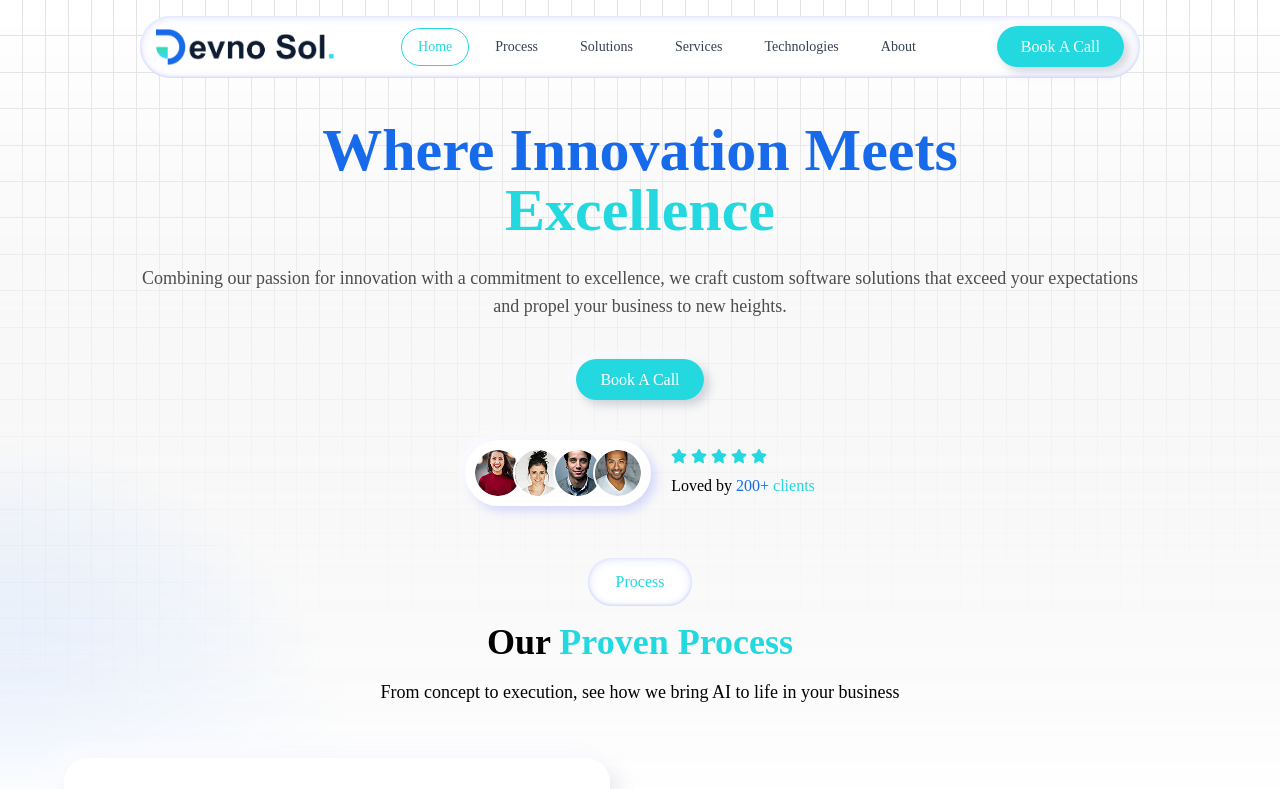
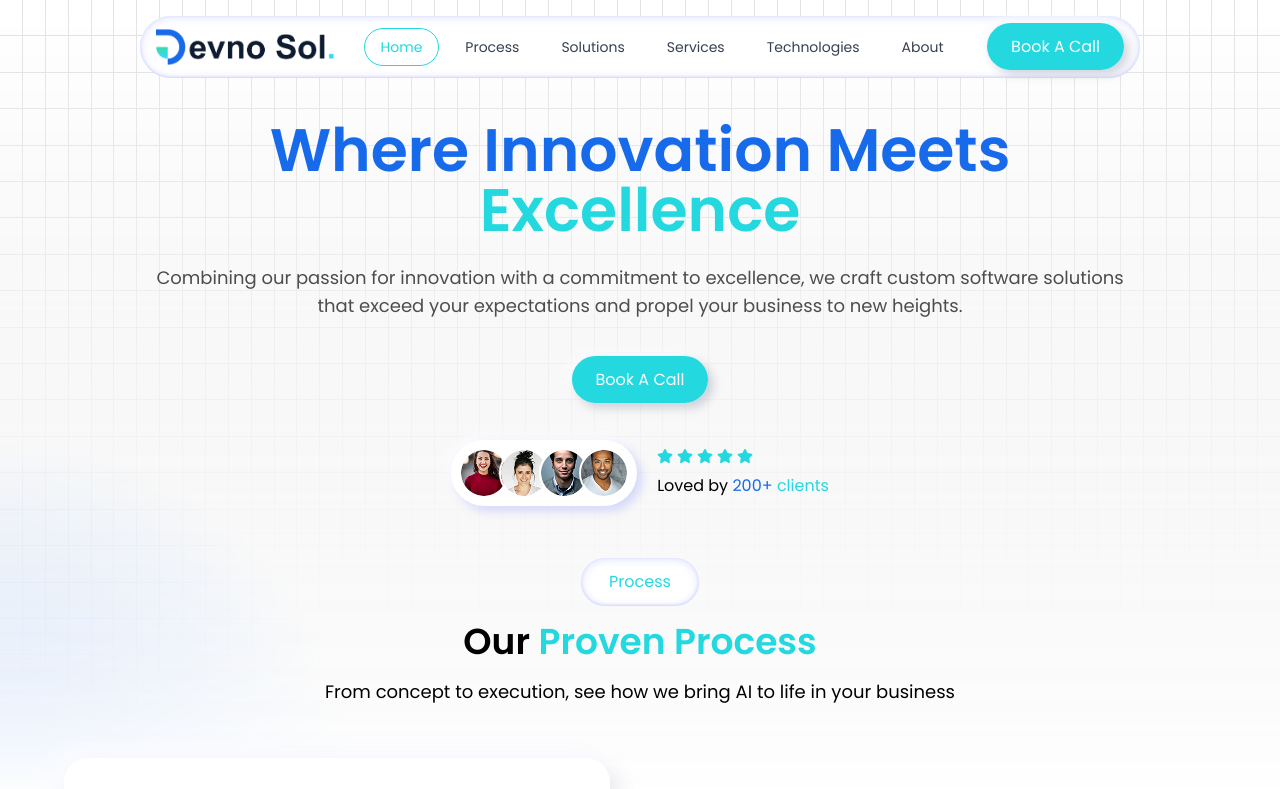
Before and after one commit to zainashiq613/devno, a React (Vite) app: page / in a window 1280 px wide. Shown: the top 789 px of the page. Built offline with nearby package versions, Linux system fonts and the light colour scheme.

Commit message:
scroll and footer links and grid changes

```diff
--- a/src/index.css
+++ b/src/index.css
@@ -1,10 +1,9 @@
+@import url('https://fonts.googleapis.com/css2?family=Outfit:wght@100..900&family=Poppins:ital,wght@0,100;0,200;0,300;0,400;0,500;0,600;0,700;0,800;0,900;1,100;1,200;1,300;1,400;1,500;1,600;1,700;1,800;1,900&family=Roboto+Mono:ital,wght@0,100..700;1,100..700&family=Roboto+Slab:wght@100..900&family=Roboto:ital,wght@0,100..900;1,100..900&display=swap');
+@import 'tailwindcss';
 @import 'keen-slider/keen-slider.min.css';
-@import url('https://fonts.googleapis.com/css2?family=Outfit:wght@100..900&family=Poppins:ital,wght@0,100;0,200;0,300;0,400;0,500;0,600;0,700;0,800;0,900;1,100;1,200;1,300;1,400;1,500;1,600;1,700;1,800;1,900&family=Roboto+Mono:ital,wght@0,100..700;1,100..700&family=Roboto+Slab:wght@100..900&family=Roboto:ital,wght@0,100..900;1,100..900&display=swap');
-
-@import 'tailwindcss';
 
 * {
-  font-family: Poppins;
+  font-family: 'Poppins';
   scroll-behavior: smooth;
 }
 
```
